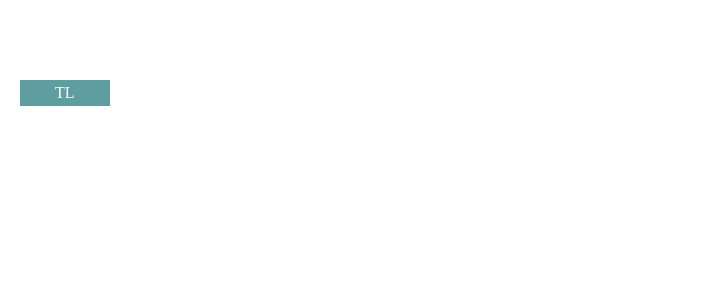
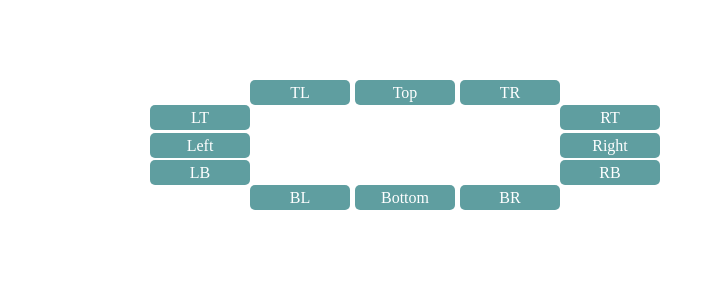
Before and after one commit to chaechae66/terra_assignment, a React (Vite) app: page / in a window 1280 px wide. Shown: the top 300 px of the page, without its empty margins (0-703 px from the left). Built offline with nearby package versions, Linux system fonts and the light colour scheme.

Commit message:
Chore: 툴팁 방향에 따른 버튼들 레이아웃 맞추기

```diff
--- a/src/App.scss
+++ b/src/App.scss
@@ -1,12 +1,34 @@
 .section {
   width: 100%;
   height: 300px;
-  padding: 80px 20px;
+  padding: 80px 150px;
+  & > .vertical-section {
+    display: flex;
+    width: 510px;
+    justify-content: space-between;
+    & > .left-section,
+    & > .right-section {
+      display: flex;
+      flex-direction: column;
+      height: 80px;
+      justify-content: space-between;
+    }
+  }
+  & > .top-section,
+  & > .bottom-section {
+    display: flex;
+    width: 310px;
+    justify-content: space-between;
+    margin-left: 100px;
+  }
 }
 
 .button {
   background-color: cadetblue;
   border: none;
-  padding: 5px 35px;
+  width: 100px;
+  height: 25px;
+  border-radius: 5px;
+  padding: 5px 10px;
   color: #fff;
 }
--- a/src/App.tsx
+++ b/src/App.tsx
@@ -5,9 +5,52 @@ function App() {
   return (
     <>
       <div className="section">
-        <ToolTip>
-          <button className="button">TL</button>
-        </ToolTip>
+        <div className="top-section">
+          <ToolTip position={"TL"}>
+            <button className="button">TL</button>
+          </ToolTip>
+          <ToolTip position={"T"}>
+            <button className="button">Top</button>
+          </ToolTip>
+          <ToolTip position={"TR"}>
+            <button className="button">TR</button>
+          </ToolTip>
+        </div>
+        <div className="vertical-section">
+          <div className="left-section">
+            <ToolTip position={"LT"}>
+              <button className="button">LT</button>
+            </ToolTip>
+            <ToolTip position={"L"}>
+              <button className="button">Left</button>
+            </ToolTip>
+            <ToolTip position={"LB"}>
+              <button className="button">LB</button>
+            </ToolTip>
+          </div>
+          <div className="right-section">
+            <ToolTip position={"RT"}>
+              <button className="button">RT</button>
+            </ToolTip>
+            <ToolTip position={"R"}>
+              <button className="button">Right</button>
+            </ToolTip>
+            <ToolTip position={"RB"}>
+              <button className="button">RB</button>
+            </ToolTip>
+          </div>
+        </div>
+        <div className="bottom-section">
+          <ToolTip position={"BL"}>
+            <button className="button">BL</button>
+          </ToolTip>
+          <ToolTip position={"B"}>
+            <button className="button">Bottom</button>
+          </ToolTip>
+          <ToolTip position={"BR"}>
+            <button className="button">BR</button>
+          </ToolTip>
+        </div>
       </div>
     </>
   );
```
